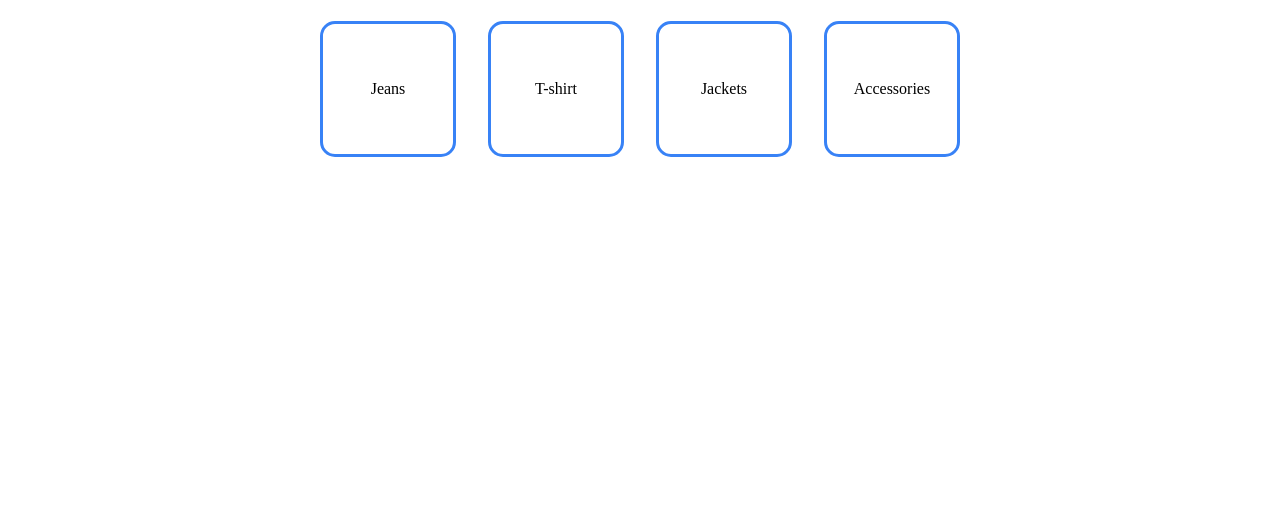
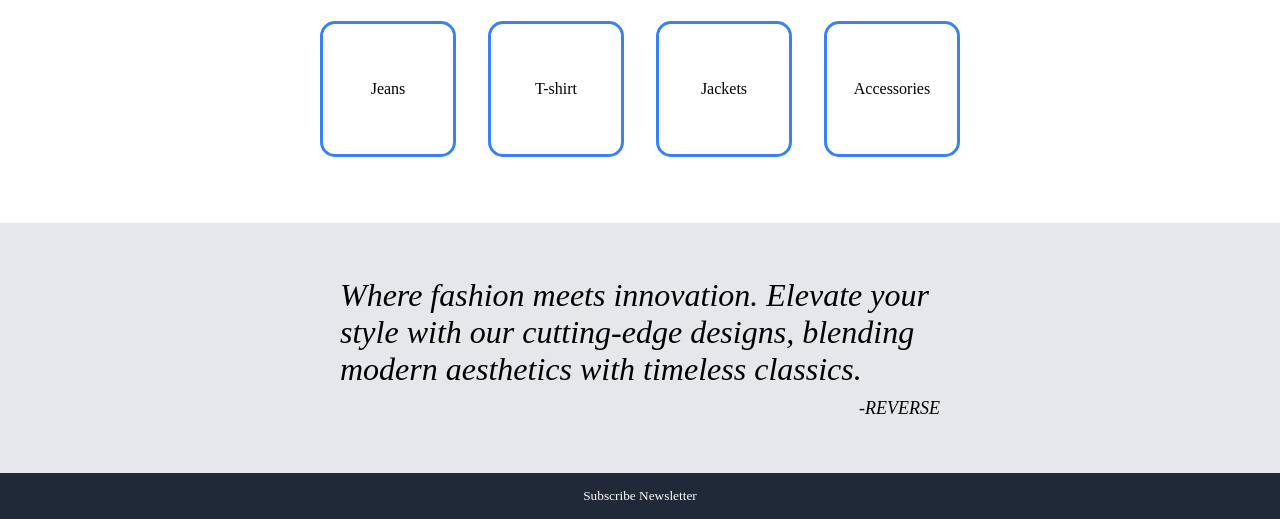
Before and after one commit to ROM4B/Portofoliu, a plain HTML site: page Model1/index.html in a window 1280 px wide. Shown: the part 382-901 px from the top of the page. Before the commit the page ends 800 px from the top, so only its background shows below. Drawn offline with Linux system fonts and the light colour scheme.

Commit message:
varianta finala

```diff
--- a/Model1/index.html
+++ b/Model1/index.html
@@ -16,7 +16,7 @@
     <a href=""><li>Contact</li></a>
     <a href=""><li>Shop</li></a>
 </ul>
-    </div>
+</div>
 
 <div class="L1">
 
@@ -56,22 +56,27 @@
             <a href="">Accessories</a>
         </div>
     </div>
+</div>
 
+<div class="L3">
 
+<div class="QUOTE">
+    Where fashion meets innovation.
+    Elevate your style with our cutting-edge
+    designs, blending modern aesthetics with
+    timeless classics.
+</div>
 
-
-
-
-
-
-
-
-
+<div class="SBTXT3">
+    -REVERSE
+</div>
 
 </div>
 
 
-
+<div class="footer">
+Subscribe Newsletter
+</div>
 
 
 
--- a/Model1/master.css
+++ b/Model1/master.css
@@ -1,6 +1,9 @@
 body{
     margin: 0;
     padding: 0;
+    min-height: 100vh;
+    display: flex;
+    flex-direction: column;
 }
 
 .HCONTENT{
@@ -99,3 +102,39 @@ a{
     font-size: 35px;
     font-weight: 700;
 }
+
+.L3{
+    background-color: #e5e7eb;
+    height: 250px;
+    display: flex;
+    justify-content: center;
+    flex-direction: column;
+    align-items: center;
+}
+
+.QUOTE{
+    font-size: 32px;
+    width: 600px;
+    display: flex;
+    font-style: italic;
+    font-weight: lighter;
+}
+
+.SBTXT3{
+    margin-top: 10px;
+    font-size:large;
+    width: 600px;
+    display: flex;
+    justify-content: end;
+    font-style: italic;
+}
+
+.footer{
+    background-color: #1f2937;
+    padding: 15px;
+    display: flex;
+    align-items: center;
+    justify-content: center;
+    color: white;
+    font-size: smaller;
+}
```
